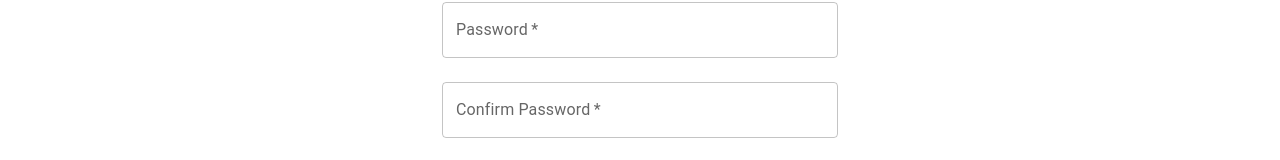
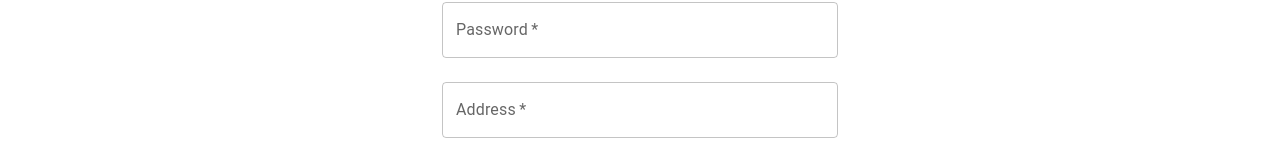
Before and after one commit to sakshi-124/rideshare, a React (Create React App) app: page /register in a window 1280 px wide. Shown: the part 494-654 px from the top of the page. Built offline with nearby package versions, Linux system fonts and the light colour scheme.

Commit message:
ADDING VALIDATIONS

```diff
--- a/src/Pages/Register.js
+++ b/src/Pages/Register.js
@@ -151,7 +151,7 @@
         <Typography component="h1" variant="h5">
           Sign Up
         </Typography>
-        <Box component="form" onSubmit={handleSubmit(submitUser) }sx={{ mt: 1 }}>
+        <Box component="form" novalidate onSubmit={handleSubmit(submitUser)}sx={{ mt: 1 }}>
           <TextField
             margin="normal"
             required
@@ -202,6 +202,23 @@
             value={userDetails.email}
             onChange={handleInput}
             autoComplete="email"
+              {...register("email", {
+              onChange: (e) => { handleInput(e) },
+              pattern: {
+                value: /^\w+@[a-zA-Z_]+?\.[a-zA-Z]{2,3}$/,
+                message: "Not a valid Email"
+              },
+              validate: () => {
+                  if (userDetails.email !== "") {
+                      return true;
+                  }
+                  else {
+                      return "Email is Required";
+                  }
+              }
+          })}
+          error={Boolean(errors.email)}
+                        helperText={errors.email?.message}
           />
           <TextField
             margin="normal"
@@ -242,18 +259,6 @@
             type="password"
             id="password"
             value={userDetails.password}
-            onChange={handleInput}
-            autoComplete="current-password"
-          />
-          <TextField
-            margin="normal"
-            required
-            fullWidth
-            name="confirm_password"
-            label="Confirm Password"
-            type="password"
-            id="confirm_password"
-            value={userDetails.confirm_password}
             onChange={handleInput}
             autoComplete="current-password"
           />
```
